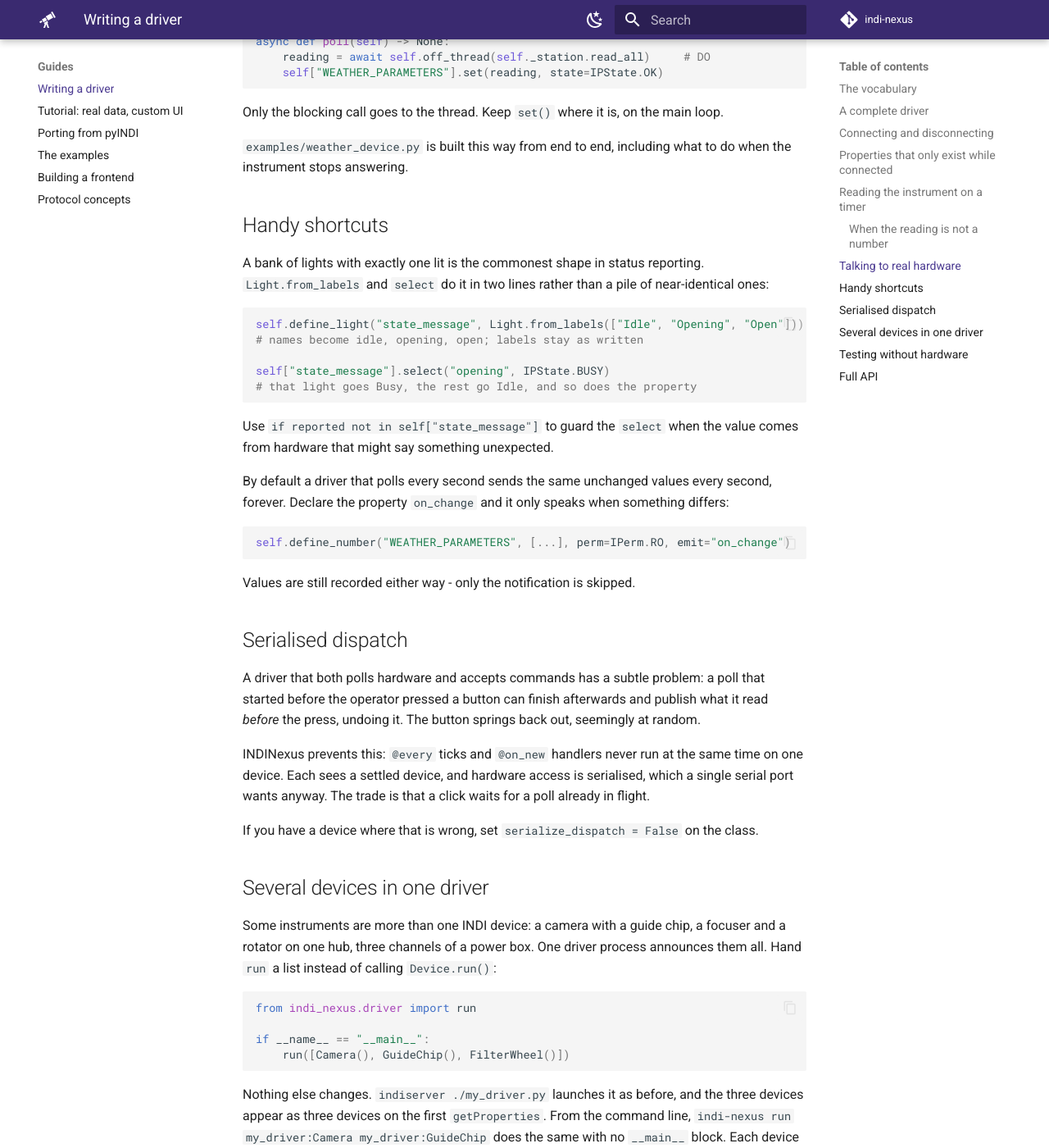
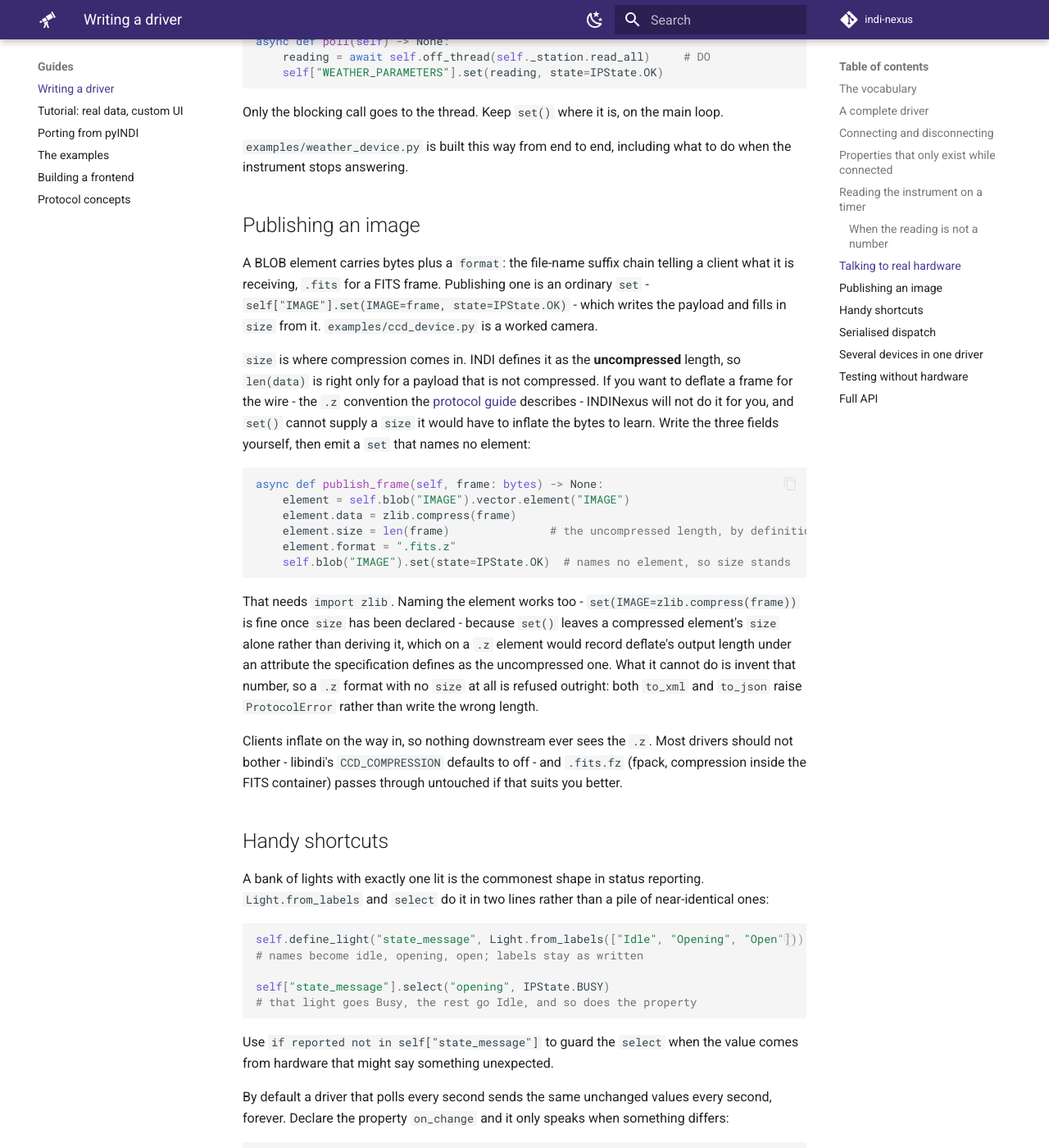
Before and after one commit to sidereal-software/indi-nexus, an MkDocs documentation site: the page built from docs/guides/writing-drivers.md, in a window 1280 px wide and 1400 px high, scrolled down 5414 px. Shown: the whole window at 82% size. Built offline with MkDocs 1.6.1 and Material for MkDocs 9.7.7, drawn with Linux system fonts in a browser that asks for light colours; comment, search, counter and statistics services are not loaded.

Commit message:
docs: say what a BLOB's format suffixes mean
The protocol guide explained enableBLOB and said nothing about format
suffixes at all, so a reader had no way to learn that a payload can
arrive compressed, that we inflate it, or that one compression-looking
suffix is deliberately left alone. It now covers what a consumer
receives, with a table over .fits, .fits.z and .fits.fz.

The driver guide gained the send side, which is the half a driver author
needs and the half the SDK cannot do for them: state the uncompressed
size yourself, because it is not something set() can derive without
inflating the bytes to learn a number the driver already knows.

The fence there runs in the suite like every other, so the idiom it
teaches is executed rather than asserted.

````diff
--- a/docs/guides/writing-drivers.md
+++ b/docs/guides/writing-drivers.md
@@ -281,6 +281,40 @@ Only the blocking call goes to the thread. Keep `set()` where it is, on the main
 `examples/weather_device.py` is built this way from end to end, including what to do when
 the instrument stops answering.
 
+## Publishing an image
+
+A BLOB element carries bytes plus a `format`: the file-name suffix chain telling a client
+what it is receiving, `.fits` for a FITS frame. Publishing one is an ordinary `set` -
+`self["IMAGE"].set(IMAGE=frame, state=IPState.OK)` - which writes the payload and fills in
+`size` from it. `examples/ccd_device.py` is a worked camera.
+
+`size` is where compression comes in. INDI defines it as the **uncompressed** length, so
+`len(data)` is right only for a payload that is not compressed. If you want to deflate a
+frame for the wire - the `.z` convention the
+[protocol guide](protocol.md#compressed-payloads) describes - INDINexus will not do it for
+you, and `set()` cannot supply a `size` it would have to inflate the bytes to learn. Write
+the three fields yourself, then emit a `set` that names no element:
+
+```python
+async def publish_frame(self, frame: bytes) -> None:
+    element = self.blob("IMAGE").vector.element("IMAGE")
+    element.data = zlib.compress(frame)
+    element.size = len(frame)               # the uncompressed length, by definition
+    element.format = ".fits.z"
+    self.blob("IMAGE").set(state=IPState.OK)  # names no element, so size stands
+```
+
+That needs `import zlib`. Naming the element works too - `set(IMAGE=zlib.compress(frame))`
+is fine once `size` has been declared - because `set()` leaves a compressed element's
+`size` alone rather than deriving it, which on a `.z` element would record deflate's output
+length under an attribute the specification defines as the uncompressed one. What it cannot
+do is invent that number, so a `.z` format with no `size` at all is refused outright: both
+`to_xml` and `to_json` raise `ProtocolError` rather than write the wrong length.
+
+Clients inflate on the way in, so nothing downstream ever sees the `.z`. Most drivers
+should not bother - libindi's `CCD_COMPRESSION` defaults to off - and `.fits.fz` (fpack,
+compression inside the FITS container) passes through untouched if that suits you better.
+
 ## Handy shortcuts
 
 A bank of lights with exactly one lit is the commonest shape in status reporting.
````
Also changed, not shown: docs/guides/protocol.md (+34 -0 lines), 1 other file.
